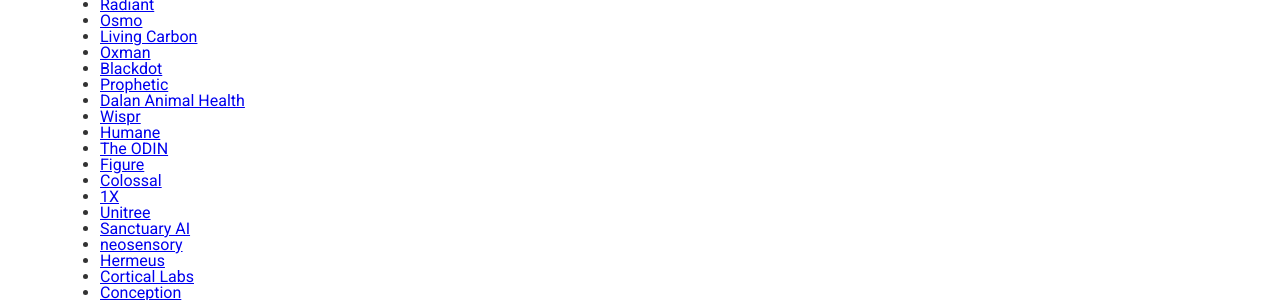
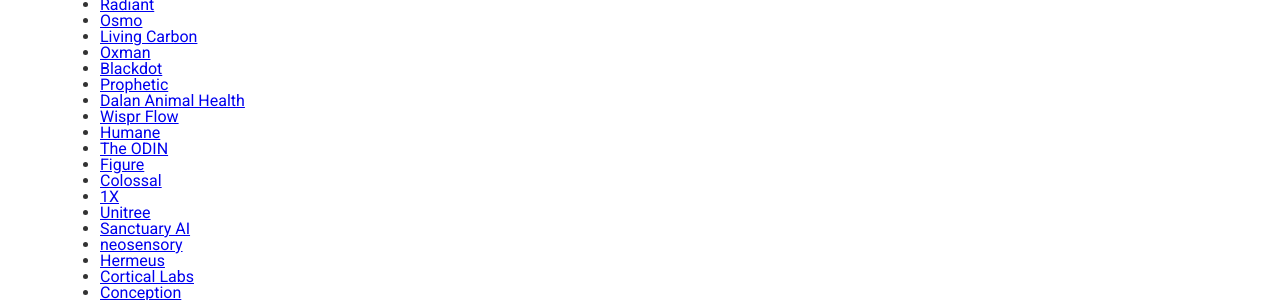
Before and after one commit to tarekgs/tarekgs.github.io, a Jekyll site: the page built from _posts/2024-07-23-startups.md, in a window 1280 px wide. Shown: the part 507-807 px from the top of the page. Built offline with Jekyll 4.4.1, drawn with Linux system fonts in a browser that asks for light colours.

Commit message:
Update 2024-07-23-startups.md

```diff
--- a/_posts/2024-07-23-startups.md
+++ b/_posts/2024-07-23-startups.md
@@ -34,7 +34,7 @@
 - [Blackdot](https://blackdot.tattoo/)
 - [Prophetic](https://propheticai.co/)
 - [Dalan Animal Health](https://www.dalan.com/)
-- [Wispr](https://www.wispr.ai/)
+- [Wispr Flow](https://www.flowvoice.ai/)
 - [Humane](https://hu.ma.ne/)
 - [The ODIN](https://www.the-odin.com/)
 - [Figure](https://www.figure.ai/)
```
